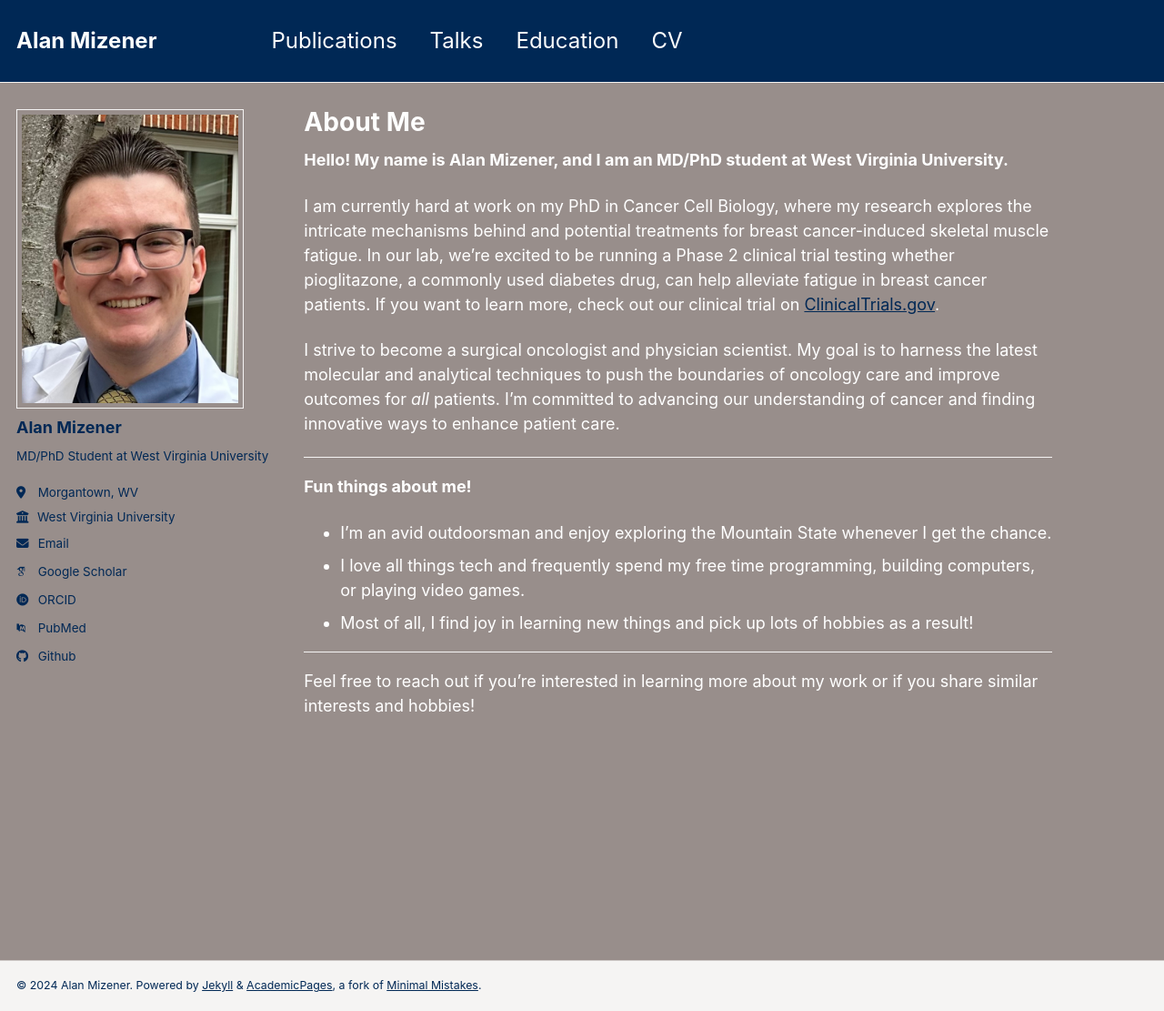
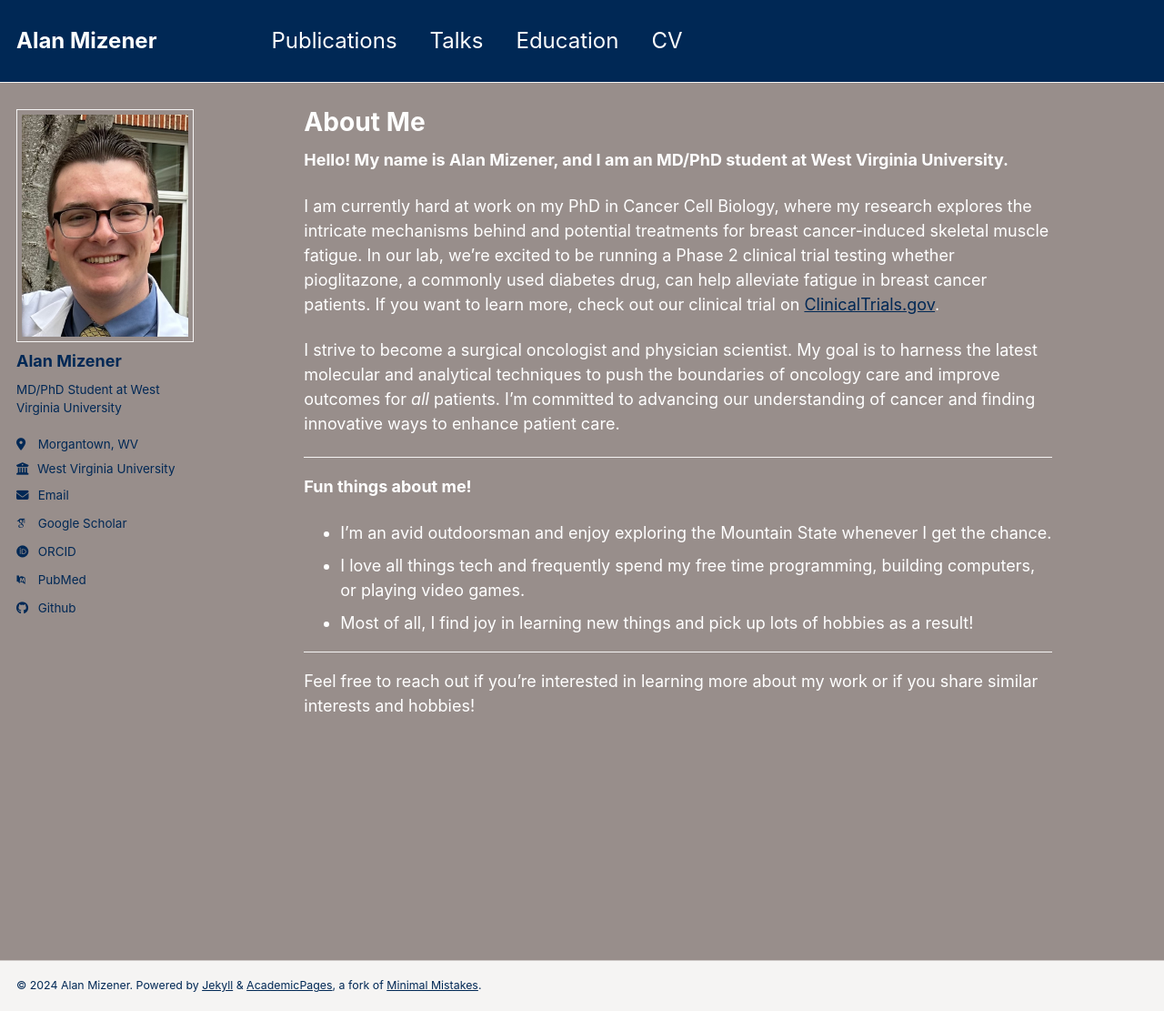
Before and after one commit to admizener/admizener.github.io, a Jekyll site: the page built from _pages/about.md, in a window 1280 px wide and 1111 px high. Shown: the whole window at 91% size. Built offline with Jekyll 4.4.1, drawn with Linux system fonts in a browser that asks for light colours; some web fonts are replaced.

Commit message:
Update _sidebar.scss

```diff
--- a/_sass/_sidebar.scss
+++ b/_sass/_sidebar.scss
@@ -22,11 +22,14 @@
   }
 
   @include breakpoint($large) {
-     height: 100vh;
-     overflow-y: auto;               // Add scrollbar if the sidebar is too long
-     position: fixed;
-     padding-top: $masthead-height;
-     padding-bottom: $footer-height;
+    @include span(2 of 12);
+    opacity: 1;
+    -webkit-transition: opacity 0.2s ease-in-out;
+            transition: opacity 0.2s ease-in-out;
+
+    &:hover {
+      opacity: 1;
+    }
   }
 
   @include breakpoint($x-large) {
```
